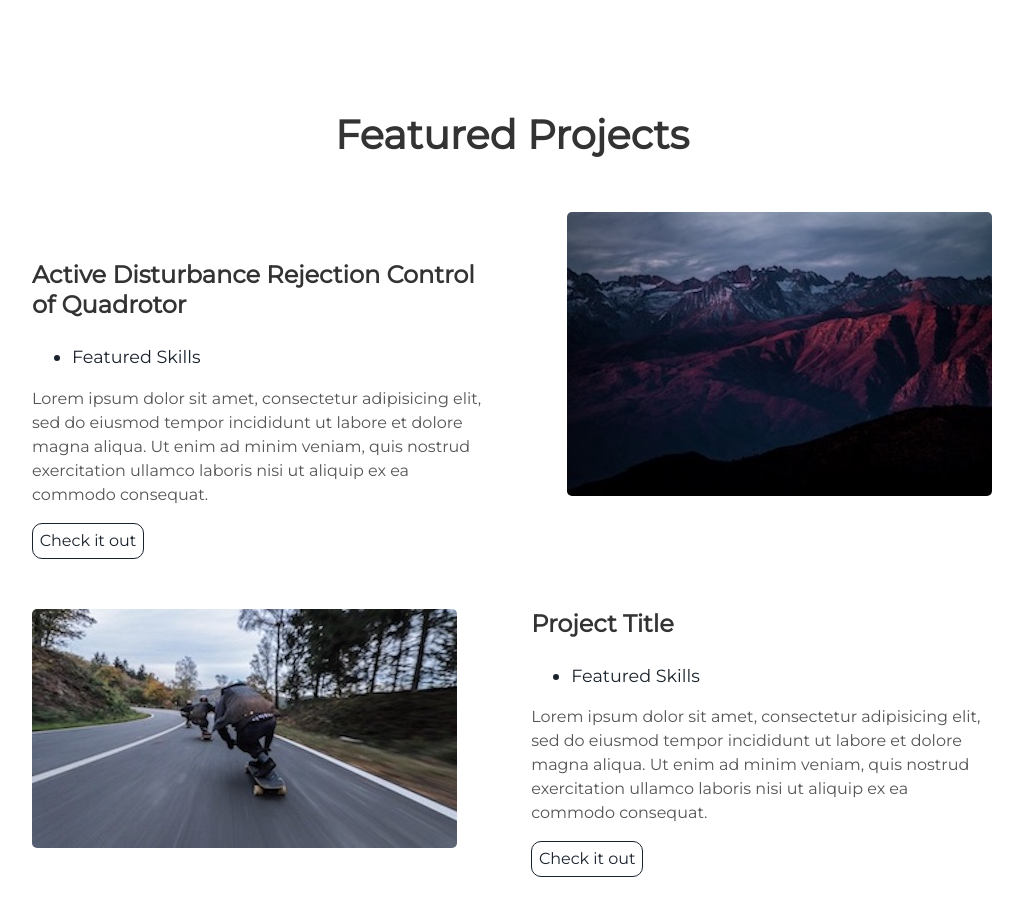
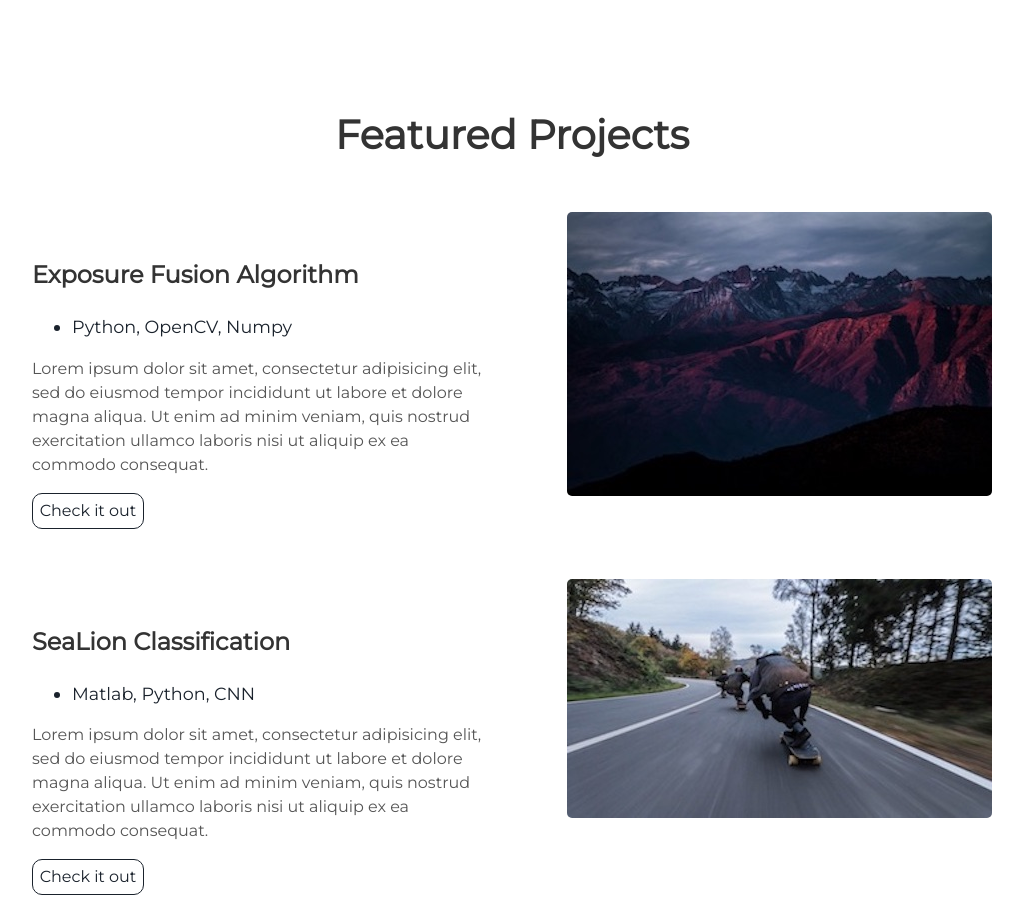
Before and after one commit to kbmajeed/kbmajeed.github.io, a Jekyll site: the page built from index.html, in a window 1280 px wide and 900 px high, scrolled down 1463 px. Shown: the whole window, without its empty margins (128-1151 px from the left). Built offline with Jekyll 4.4.1, drawn with Linux system fonts in a browser that asks for light colours.

Commit message:
Update projects.html

```diff
--- a/_includes/projects.html
+++ b/_includes/projects.html
@@ -6,24 +6,24 @@
     <img alt="mountains" src="{{ "/assets/img/mountains.jpg" | prepend: site.baseurl }}" />
   </div>
   <div class="contents">
-    <h3> Active Disturbance Rejection Control of Quadrotor </h3>
+    <h3> Exposure Fusion Algorithm </h3>
     <ul>
-      <li> Featured Skills</li>
+      <li> Python, OpenCV, Numpy </li>
     </ul>
     <p>Lorem ipsum dolor sit amet, consectetur adipisicing elit, sed do eiusmod tempor incididunt ut labore et dolore magna aliqua. Ut enim ad minim veniam, quis nostrud exercitation ullamco laboris nisi ut aliquip ex ea commodo consequat.</p>
-    <a class="project-link" href="#">Check it out</a>
+    <a class="project-link" href="https://github.com/kbmajeed/SeaLionVision">Check it out</a>
   </div>
 </div>
 <div class="user-projects">
-  <div class="images-left">
+  <div class="images-right">
     <img alt="mountains" src="{{ "/assets/img/skate.jpg" | prepend: site.baseurl }}" />
   </div>
-  <div class="contents-right">
-    <h3> Project Title </h3>
+  <div class="contents">
+    <h3> SeaLion Classification </h3>
     <ul>
-      <li> Featured Skills</li>
+      <li> Matlab, Python, CNN </li>
     </ul>
     <p>Lorem ipsum dolor sit amet, consectetur adipisicing elit, sed do eiusmod tempor incididunt ut labore et dolore magna aliqua. Ut enim ad minim veniam, quis nostrud exercitation ullamco laboris nisi ut aliquip ex ea commodo consequat.</p>
-    <a class="project-link" href="#">Check it out</a>
+    <a class="project-link" href="https://github.com/kbmajeed/SeaLionVision">Check it out</a>
   </div>
 </div>
```
